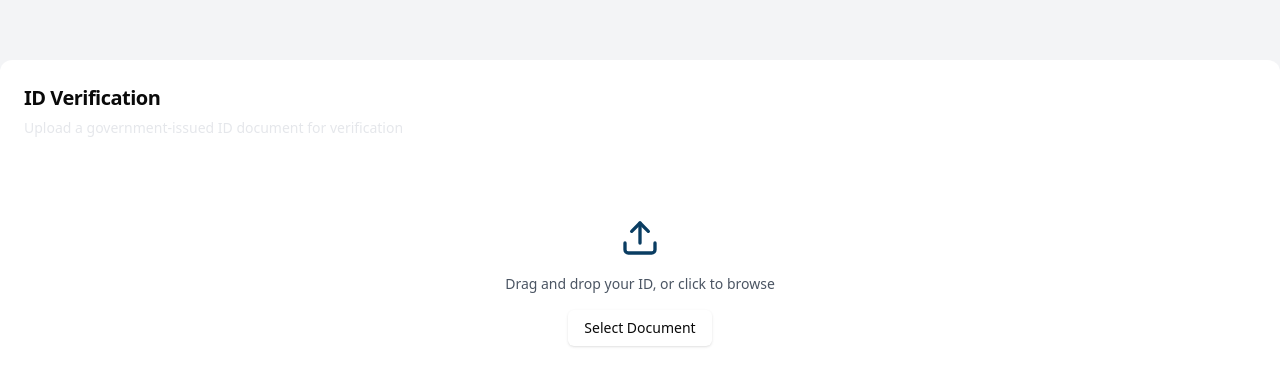
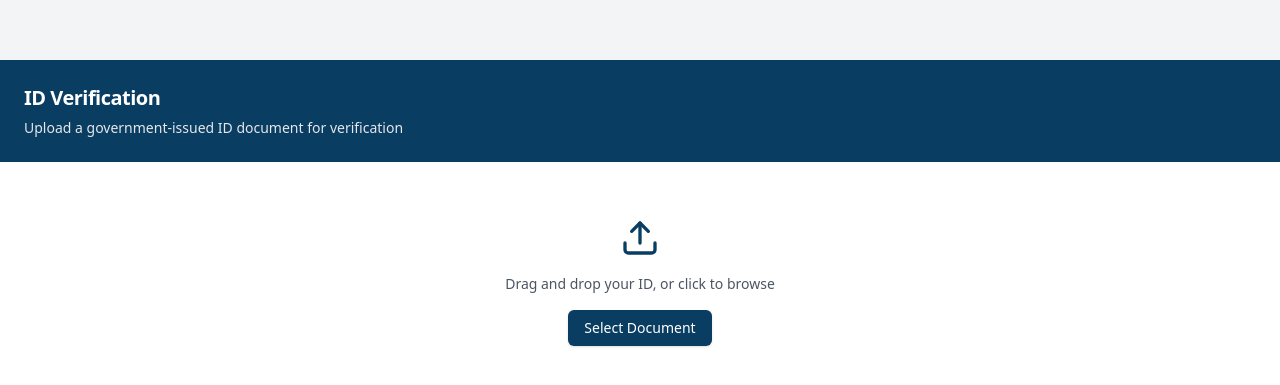
Before and after one commit to Kaylin-creator/upload-file-frontend-test, a Next.js app in the folder upload-file/: page / in a window 1280 px wide. Shown: the part 169-554 px from the top of the page. Built offline with nearby package versions, Linux system fonts and the light colour scheme.

Commit message:
style updates

```diff
--- a/upload-file/components/result-alert.tsx
+++ b/upload-file/components/result-alert.tsx
@@ -11,22 +11,18 @@ export default function ResultAlert({ status }: ResultAlertProps) {
 <Alert className={alertStyles[status]}>
 {status === "approved" && (
           <>
-      <CheckCircle className={alertIconStyles.approved} />
-      <AlertTitle className={alertTitleStyles.approved}>
-        Verification Successful
-      </AlertTitle>
+            <CheckCircle className="h-5 w-5 text-[#0A3D62]" />
+            <AlertTitle className="text-[#0A3D62] font-semibold">Verification Successful</AlertTitle>
             <AlertDescription className="text-gray-700">
-        Your ID has been successfully verified and added to the system.
+              Your ID has been successfully verified and added to the blockchain.
             </AlertDescription>
           </>
         )}
 
         {status === "rejected" && (
           <>
-      <XCircle className={alertIconStyles.rejected} />
-      <AlertTitle className={alertTitleStyles.rejected}>
-        Verification Failed
-      </AlertTitle>
+            <XCircle className="h-5 w-5 text-[#C0392B]" />
+            <AlertTitle className="text-[#C0392B] font-semibold">Verification Failed</AlertTitle>
             <AlertDescription className="text-gray-700">
               We couldn't verify your ID. Please try again with a clearer image.
             </AlertDescription>
--- a/upload-file/components/ui/id-verification.tsx
+++ b/upload-file/components/ui/id-verification.tsx
@@ -32,14 +32,14 @@ export default function IDVerification() {
 
   return (
     <Card className={cardStyles}>
-      <CardHeader className={cardHeaderStyles}>
+      <CardHeader className="bg-[#0A3D62] text-white">
         <CardTitle className="text-xl font-semibold">ID Verification</CardTitle>
         <CardDescription className="text-gray-200">
           Upload a government-issued ID document for verification
         </CardDescription>
       </CardHeader>
 
-      <CardContent className={cardContentStyles}>
+      <CardContent className="space-y-4 p-6 bg-white">
         {state === "idle" && <FileUpload onFileChange={handleFileChange} />}
         {state === "processing" && <ProcessingState fileName={fileName} />}
         {(state === "approved" || state === "rejected") && <ResultAlert status={state} />}
--- a/upload-file/lib/style.ts
+++ b/upload-file/lib/style.ts
@@ -5,8 +5,7 @@ export const cardContentStyles = "space-y-4 p-6 bg-white";
 export const buttonStyles =
   "bg-[#0A3D62] hover:bg-[#0D4D7A] text-white font-medium rounded-md";
 
-export const borderStyles =
-  "border-2 border-dashed border-[#0A3D62] rounded-lg p-8 text-center flex flex-col items-center space-y-3";
+export const borderStyles = "border-2 border-dashed border-[#0A3D62] rounded-lg p-8 text-center flex flex-col items-center space-y-3";
 
 export const uploadIconStyles = "h-10 w-10 text-[#0A3D62] mx-auto";
 export const uploadTextStyles = "text-gray-500 text-sm";
```
Lines whose indentation alone changed are shown as unchanged.
